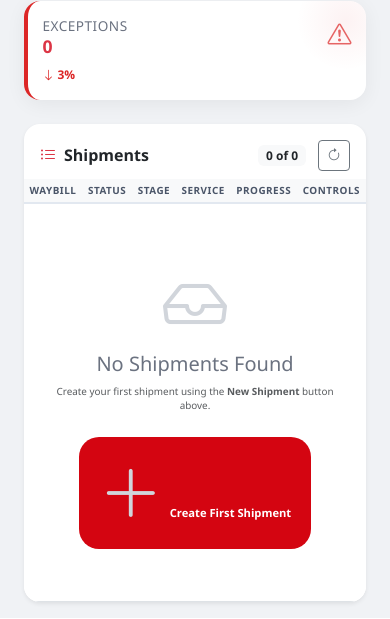
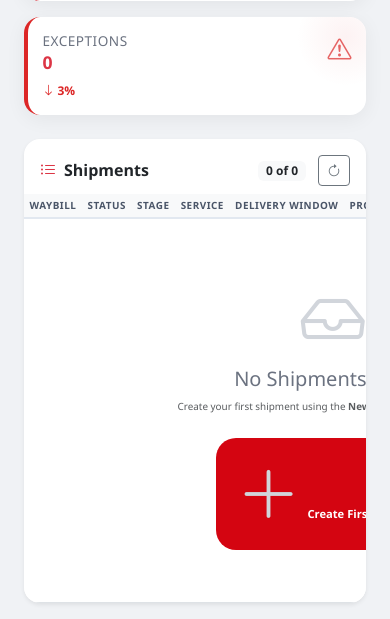
Before and after one commit to steadybomba/signment, a Flask app: page /admin in a window 390 px wide. Shown: the part 921-1540 px from the top of the page. Run offline with Flask 3, Linux system fonts and the light colour scheme; the visitor is signed in with stand-in values (Sample User, id 1); some libraries are stand-ins or nearby versions.

Commit message:
Update admin_dashboard.html

```diff
--- a/templates/admin_dashboard.html
+++ b/templates/admin_dashboard.html
@@ -431,15 +431,11 @@
       .stat-card .icon { font-size: 1.5rem; }
       .table td, .table th { padding: 0.25rem 0.35rem; font-size: 0.62rem; }
       .table th, .table td { white-space: normal; }
-      .table-responsive { overflow-x: auto; }
+      .table-responsive { overflow-x: auto; -webkit-overflow-scrolling: touch; }
       .table-responsive table { min-width: 100%; }
-      #shipment-table th:nth-child(5),
-      #shipment-table th:nth-child(6),
-      #shipment-table th:nth-child(8),
-      #shipment-table td:nth-child(5),
-      #shipment-table td:nth-child(6),
-      #shipment-table td:nth-child(8) {
-        display: none !important;
+      .table-responsive table th,
+      .table-responsive table td {
+        white-space: nowrap;
       }
       .speed-slider { width: 100%; }
       .proof-signature { max-width: 100px; }
@@ -515,9 +511,9 @@
       <div class="row align-items-center">
         <div class="col-md-6">
           <div class="d-flex align-items-center gap-3">
-            <img src="https://www.dhl.com/etc.clientlibs/dhl/clientlibs/clientlib-site/resources/images/dhl-logo-white.svg"
+            <img src="{{ url_for('static', filename='dhl-logo.png') }}"
                  alt="DHL" height="40" style="filter: brightness(0) invert(1);">
-            <h3 class="mb-0 fw-bold">Express Dashboard</h3>
+            <h3 class="mb-0 fw-bold">Admin Dashboard</h3>
           </div>
         </div>
         <div class="col-md-6 text-end">
@@ -1066,6 +1062,10 @@
                   <label class="form-check-label" for="editPaused">Pause simulation</label>
                 </div>
               </div>
+              <div class="col-md-6">
+                <label class="form-label fw-bold">Simulation Days</label>
+                <input class="form-control" id="editDays" type="number" step="1" min="1" />
+              </div>
               <div class="col-12">
                 <label class="form-label fw-bold">Delivery Location</label>
                 <input class="form-control" id="editDeliveryLocation" />
@@ -1930,6 +1930,7 @@
           document.getElementById('editRecipientEmail').value = data.recipient_email || '';
           document.getElementById('editProofOfDelivery').value = data.proof_of_delivery || '';
           document.getElementById('editSpeed').value = data.speed_multiplier || 1.0;
+          document.getElementById('editDays').value = data.sim_days || 10;
           document.getElementById('editPaused').checked = !!data.paused;
           document.getElementById('editDeliveryLocation').value = data.delivery_location || '';
           // store current tn
@@ -1987,6 +1988,7 @@
         recipient_email: document.getElementById('editRecipientEmail').value,
         proof_of_delivery: document.getElementById('editProofOfDelivery').value,
         speed: parseFloat(document.getElementById('editSpeed').value) || 1.0,
+        days: parseFloat(document.getElementById('editDays').value) || 10,
         paused: document.getElementById('editPaused').checked,
         delivery_location: document.getElementById('editDeliveryLocation').value
       };
```
